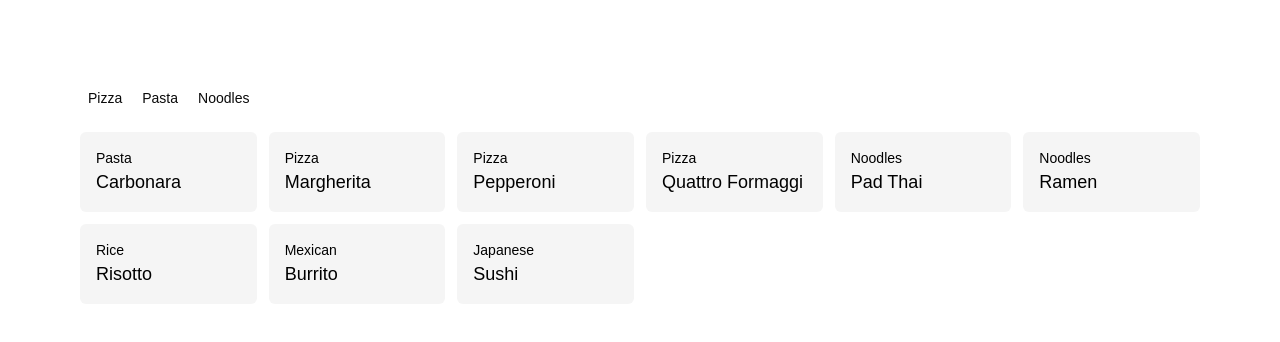
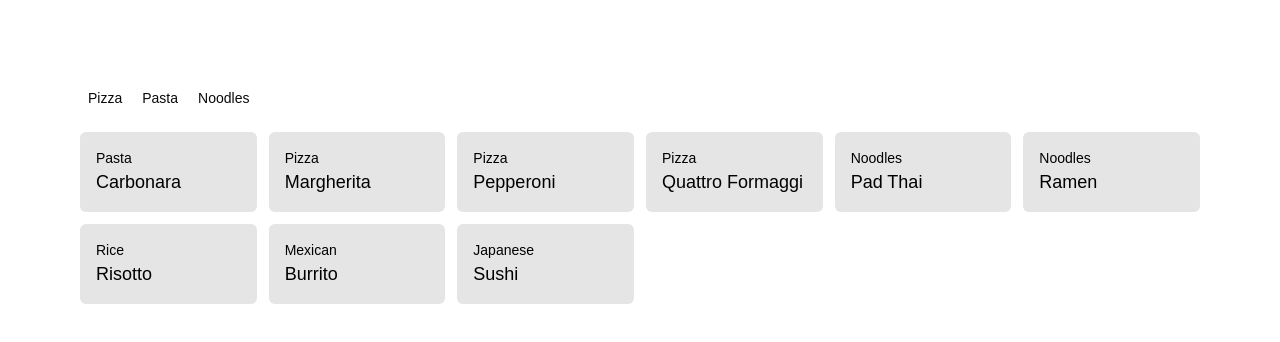
Before and after one commit to RaphaelHoepsWhy/filters, a Next.js app: page /en in a window 1280 px wide. Shown: the top 342 px of the page. Built offline with nearby package versions, Linux system fonts and the light colour scheme.

Commit message:
feat: styles

```diff
--- a/app/[locale]/components/Dish.tsx
+++ b/app/[locale]/components/Dish.tsx
@@ -8,7 +8,7 @@ type Props = {
 
 export default function Dish({ dish }: Props) {
   return (
-    <div key={dish.name} className="rounded-md bg-neutral-100 p-4 text-black">
+    <div key={dish.name} className="rounded-md bg-neutral-200 p-4 text-black">
       <div className="flex flex-col gap-x-2">
         <div className="text-sm">{dish.type} </div>
         <div className="text-lg">{dish.name}</div>
--- a/tailwind.config.ts
+++ b/tailwind.config.ts
@@ -57,7 +57,7 @@ export default {
         md: "calc(var(--radius) - 2px)",
         sm: "calc(var(--radius) - 4px)",
       },
-	  // custom animation
+      // custom animation
       animation: {
         "pulse-strong":
           "pulse-strong 0.7s cubic-bezier(0.4, 0, 0.6, 1) infinite alternate",
```
